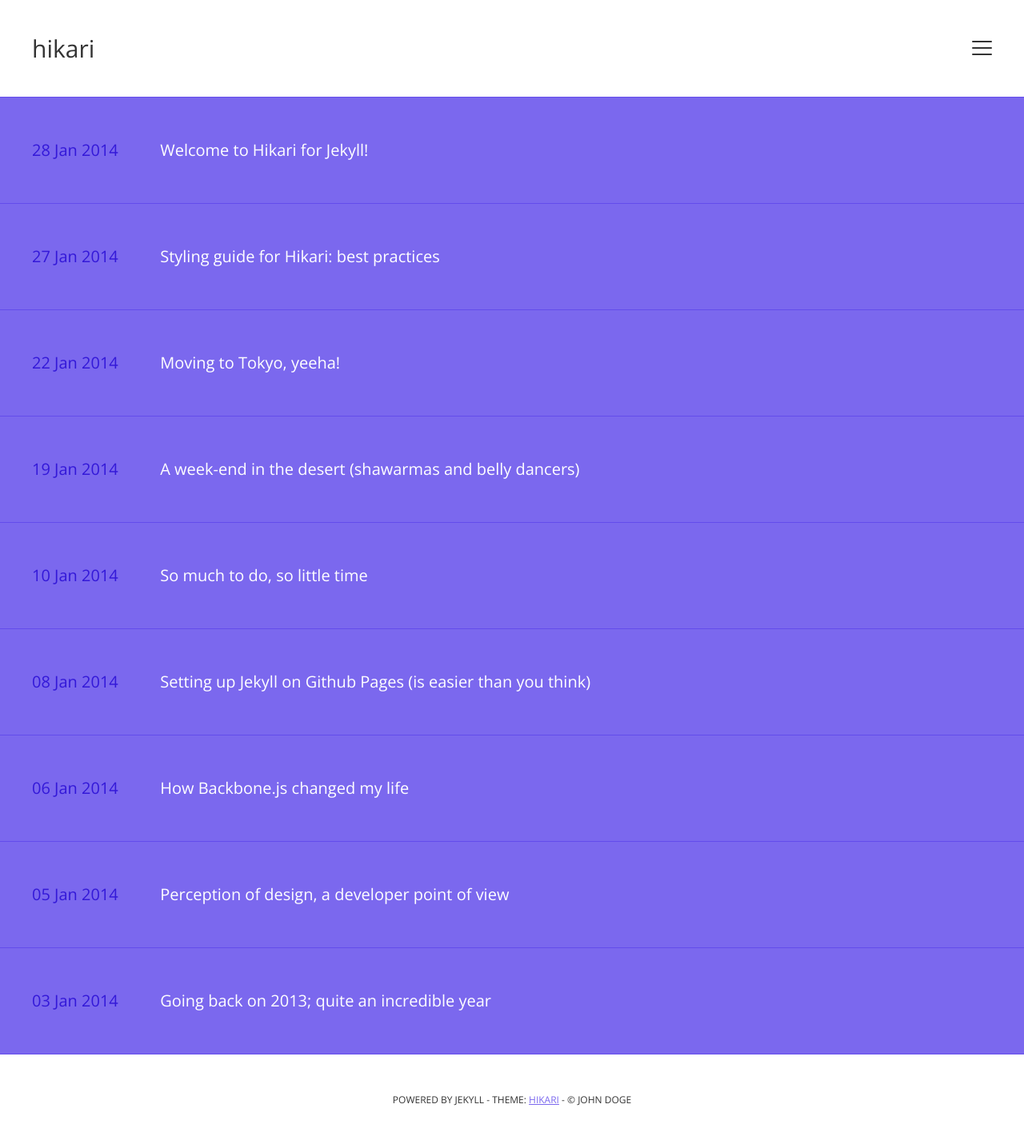
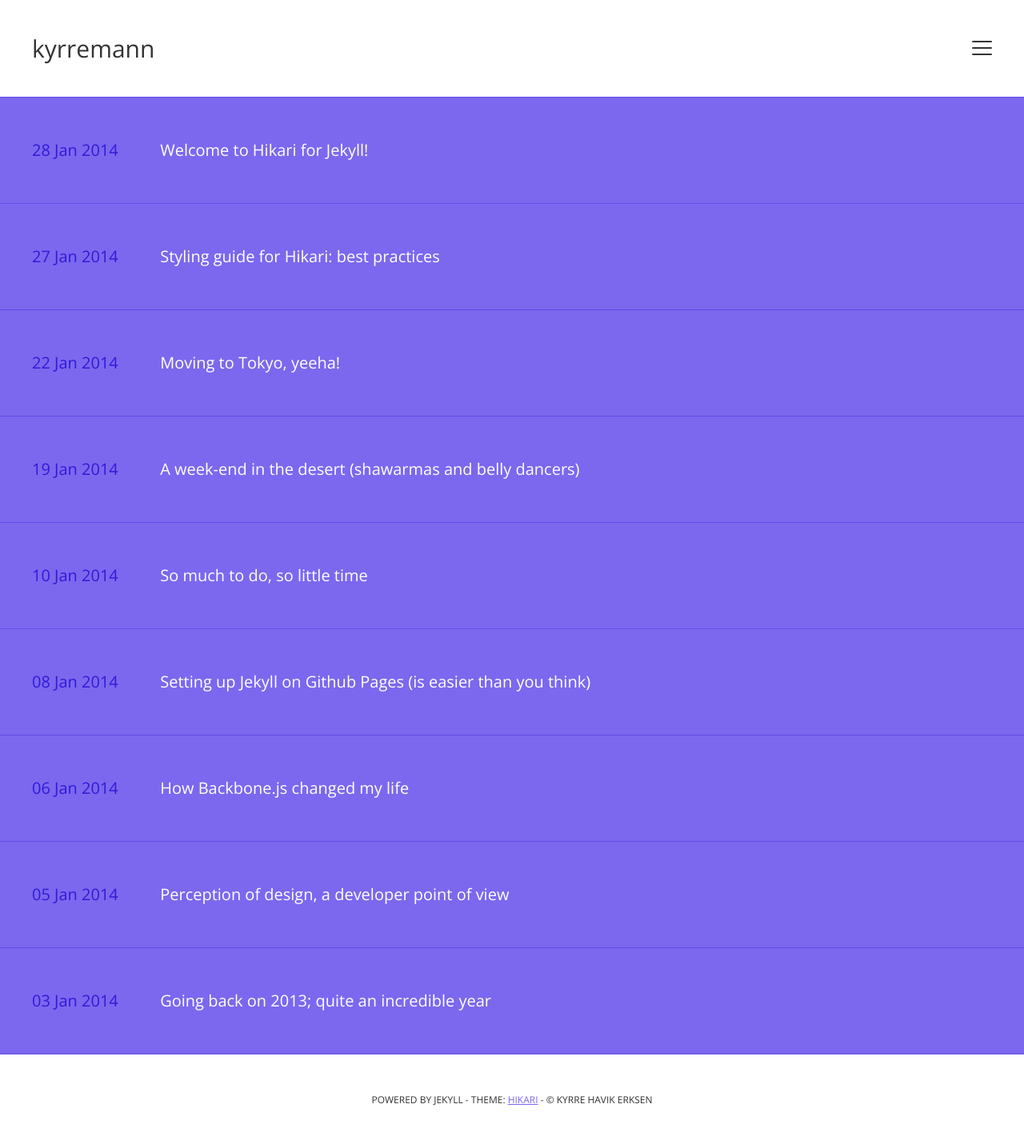
Before and after one commit to mx3m/hikari-for-jekyll, a Jekyll site: the page built from index.html, in a window 1280 px wide. Shown: the whole page at 80% size. Built offline with Jekyll 4.4.1, drawn with Linux system fonts in a browser that asks for light colours; some of the changed lines change nothing that is shown.

Commit message:
Litt informasjon og settings for mitt repo

```diff
--- a/_config.yml
+++ b/_config.yml
@@ -1,32 +1,20 @@
-# Title of your blog; shows in the header
-name: "hikari"
-
-# Description of your content (will only be used on Google Search)
+name: "kyrremann"
 description: "Fluid, responsive blog theme for Jekyll"
-
-# Your name. Will show in your footer + sidebar
-author: "John Doge"
-
-url: "http://m3xm.github.io"
-baseurl: "/hikari-for-jekyll"
+author: "Kyrre Havik Erksen"
+url: "http://kyrremann.github.io"
 
 # A short presentation of yourself. Will show in the sidebar, under your name. Best usage would be between 30 to 50 words.
 author-bio: "I'm a dog. I develop things. This is my blog so why don't you close this damn side panel (cursed by most UX Designers but I don't care, I do whatever I want) and start reading my awesome stuff?"
-
-# Social Accounts (mine, as placeholders)
-
-twitter: mx3m
-github: m3xm
-dribbble: m3xm
-instagram: m3xm
+twitter: 2k3
+github: kyrremann
+dribbble:
+instagram: kyreri
 
 # Google Analytics (you may want to changes these with yours or even delete :)
-
 ga_domain: m3xm.github.io
 ga_tracking_id: UA-47727049-1
 
 # Other (refer to http://jekyllrb.com/docs/home/ for further details on the below)
-
 markdown: kramdown
 permalink: pretty
 plugins:
@@ -37,7 +25,6 @@
   permalink: "/page/:num"
 
 # SCSS
-
 sass:
   sass_dir: _scss
   style: :compressed
```
